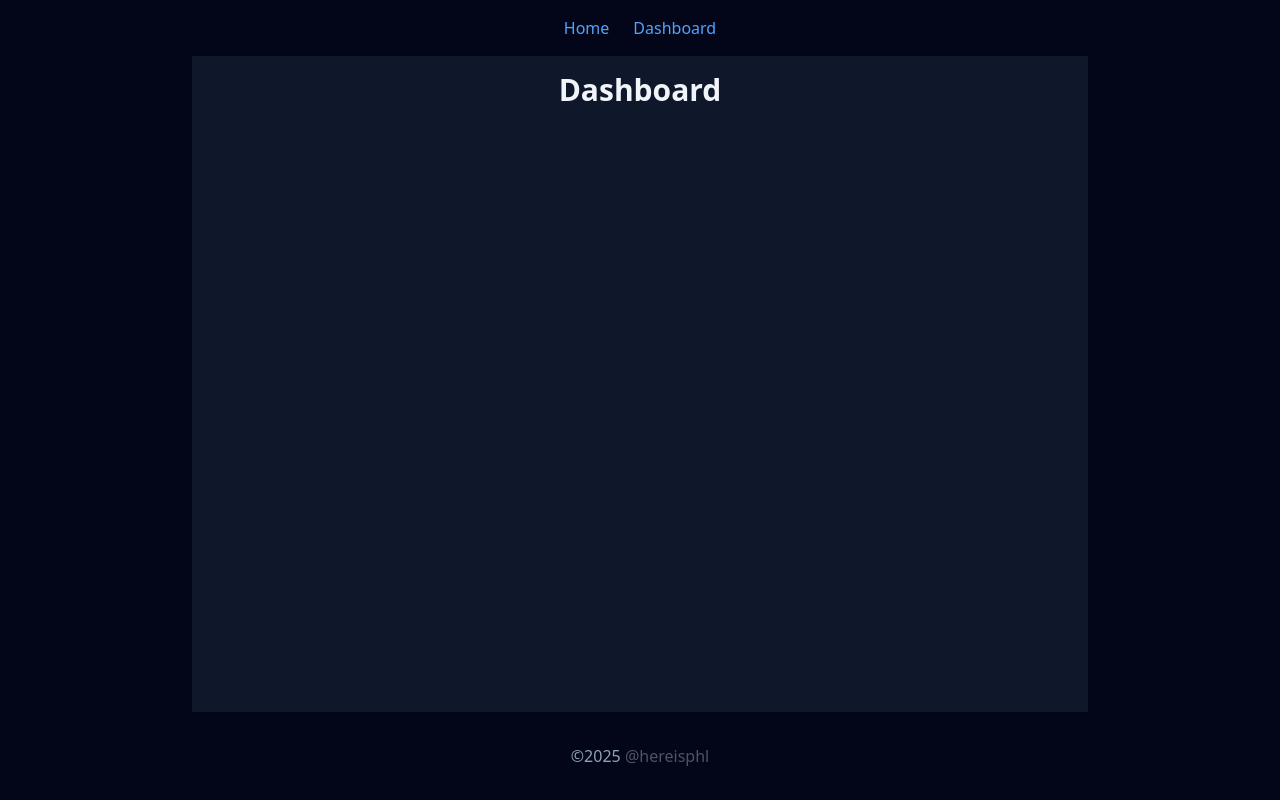
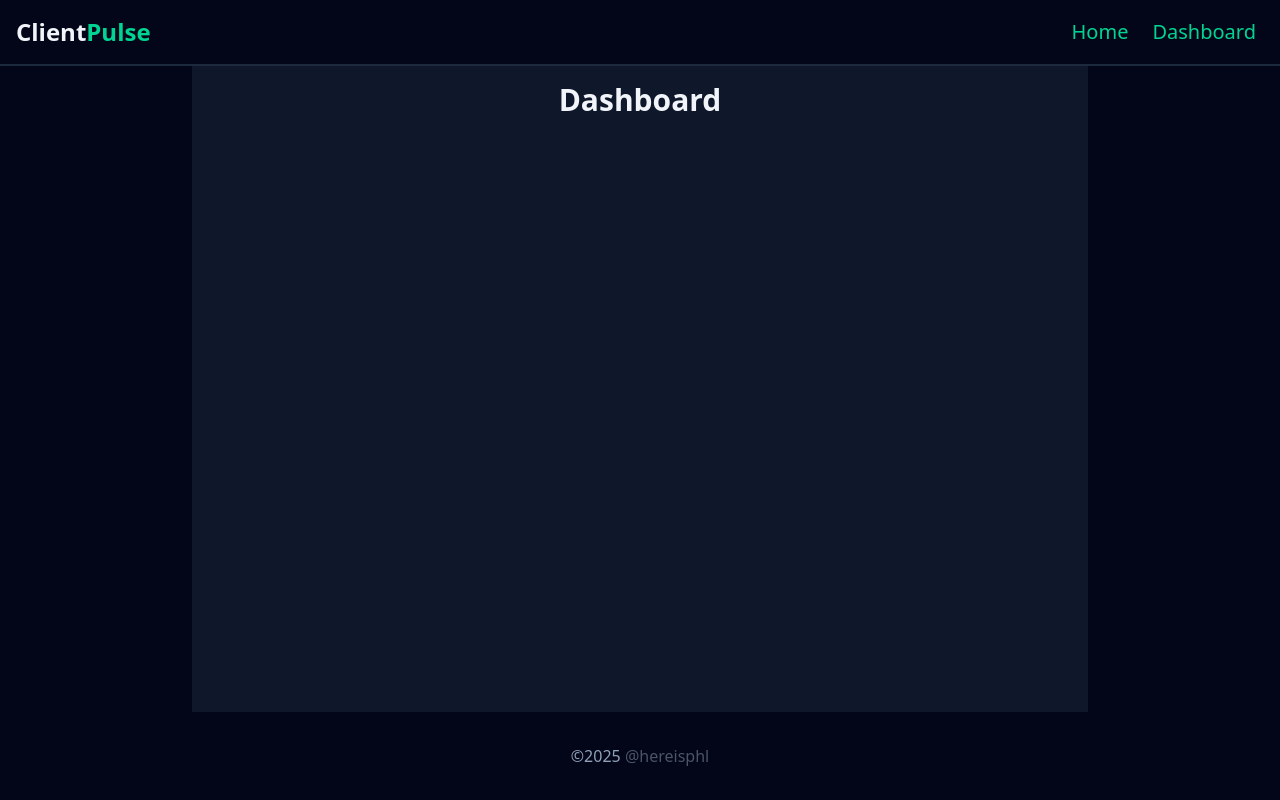
Before and after one commit to hereisphil/clientpulse, a React (Vite) app in the folder client/: page /dashboard in a window 1280 px wide. Built offline with nearby package versions, Linux system fonts and the light colour scheme.

Commit message:
Styled Navbar, updated Global styles

```diff
--- a/client/src/components/Navbar.tsx
+++ b/client/src/components/Navbar.tsx
@@ -7,13 +7,15 @@ const navlinks = [
 
 const Navbar = () => {
   return (
-    <header className="py-4">
+    <header className="w-full p-4 flex justify-between place-items-center border-b-2 border-slate-800">
+      <h2 className="text-2xl">
+        <Link to="/">
+          Client<span className="text-emerald-400">Pulse</span>
+        </Link>
+      </h2>
       <nav className="flex gap-2">
         {navlinks.map((link) => (
-          <li
-            key={link.title}
-            className=" text-blue-400 hover:text-blue-600 hover:outline-2 outline-blue-400 px-2 rounded-md"
-          >
+          <li key={link.title} className="primary-link px-2 rounded-md text-xl">
             <Link to={link.path}>{link.title}</Link>
           </li>
         ))}
--- a/client/src/index.css
+++ b/client/src/index.css
@@ -43,6 +43,11 @@ h1 {
   @apply text-slate-400;
 }
 
+.primary-link {
+  @apply text-emerald-400;
+  @apply hover:text-emerald-200 hover:outline-1 outline-emerald-200;
+}
+
 input,
 textarea {
   @apply bg-slate-800 border border-slate-800 rounded-md;
```
